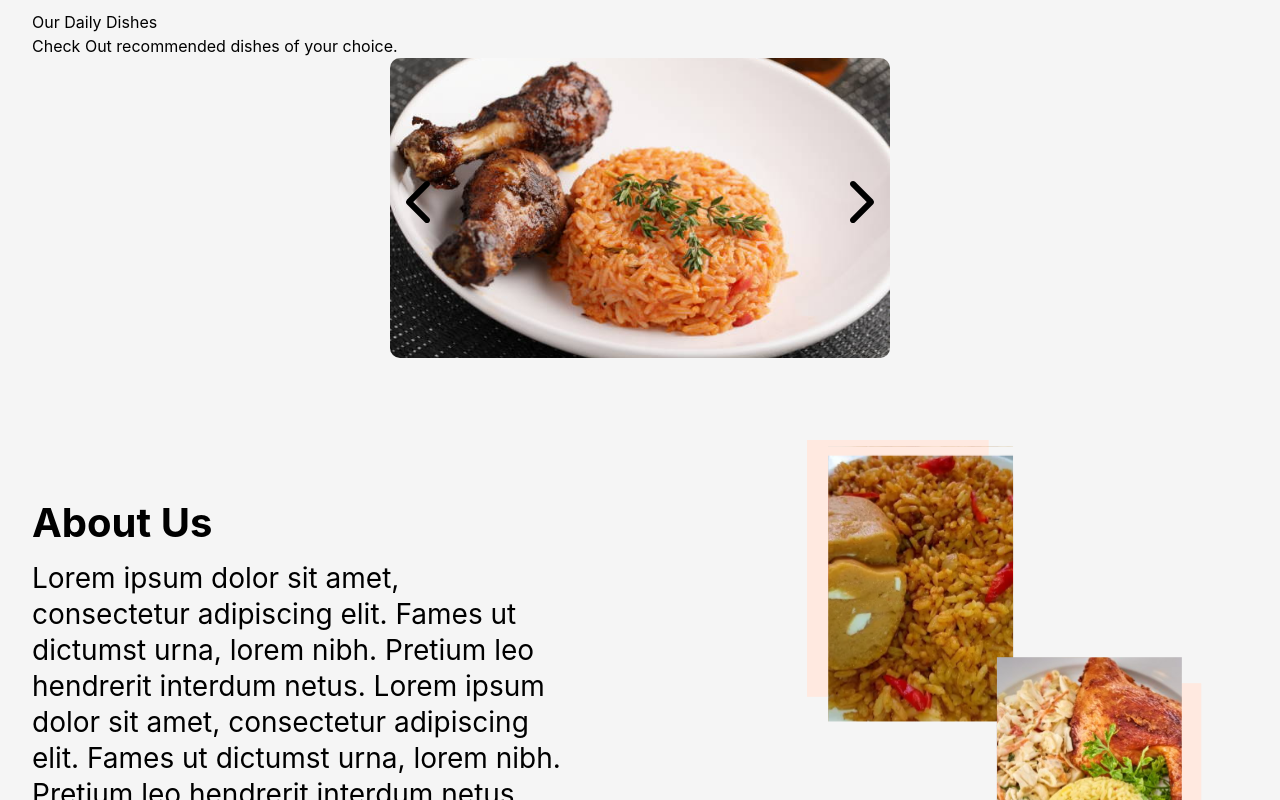
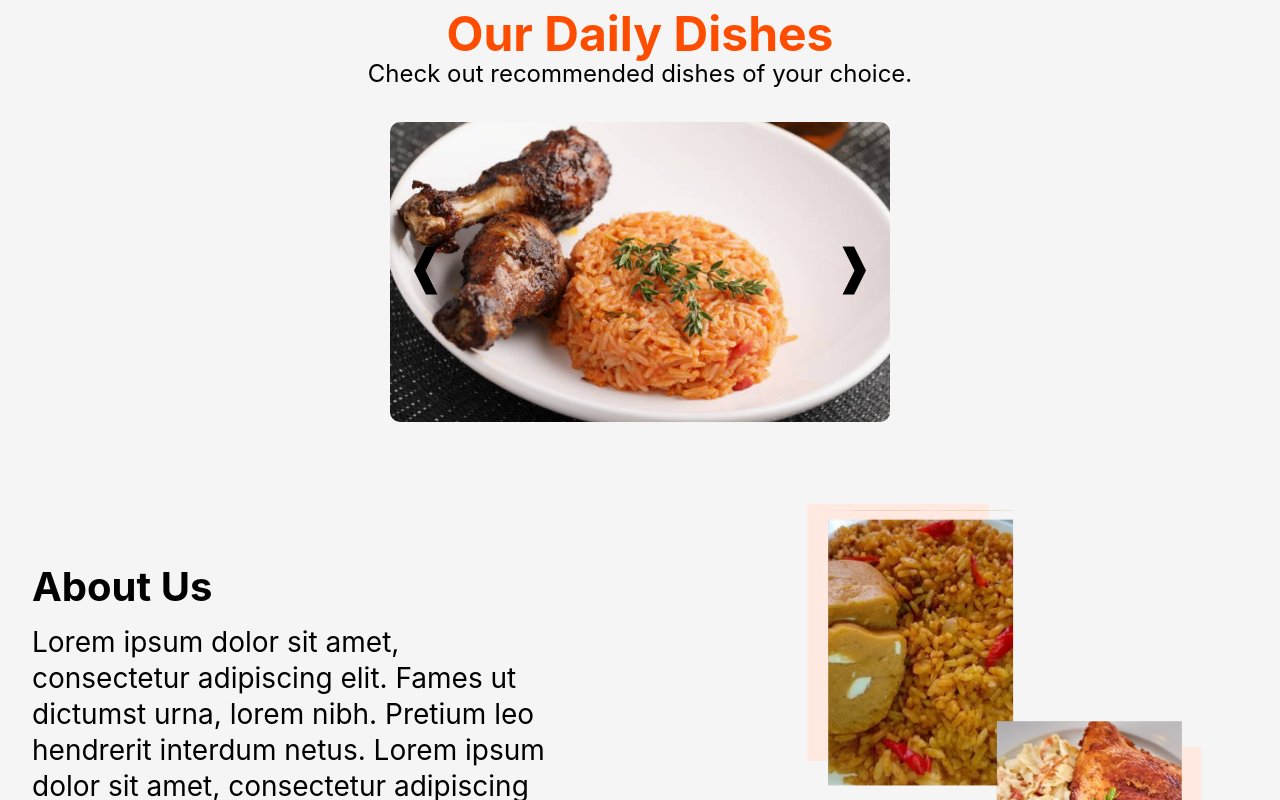
Before and after one commit to Omolaso/Homely, a React (Create React App) app: page / in a window 1280 px wide. Shown: the part 1400-2200 px from the top of the page. Built offline with nearby package versions, Linux system fonts and the light colour scheme.

Commit message:
completed slide functions and added readme

```diff
--- a/src/ImageSlider.js
+++ b/src/ImageSlider.js
@@ -1,6 +1,6 @@
-import React, { useState, useEffect } from 'react';
-import { FontAwesomeIcon } from '@fortawesome/react-fontawesome';
-import { faChevronRight, faChevronLeft } from '@fortawesome/free-solid-svg-icons';
+// import React, { useState, useEffect } from 'react';
+import React, { useState } from 'react';
+
 
 const ImageSlider = ({slides}) => {
     const [currentIndex, setCurrentIndex] = useState(0);
@@ -17,9 +17,9 @@ const ImageSlider = ({slides}) => {
         setCurrentIndex(newIndex);
     }
 
-    useEffect(() =>{
-        // goToNext();
-    })
+    // useEffect(() =>{
+    //     goToNext();
+    // })
 
     const slideStyles = {
         width: "100%",
@@ -34,19 +34,11 @@ const ImageSlider = ({slides}) => {
 
     return(
         <div className='h-full relative'>
-            <div className='absolute top-[40%] right-4 z-10'>
-                <FontAwesomeIcon
-                    icon={faChevronRight}
-                    className="text-2xl md:text-5xl cursor-pointer"
-                    onClick={goToNext}
-                />
+            <div className='absolute top-[40%] right-4 z-10 text-2xl md:text-5xl cursor-pointer' onClick={goToNext}>
+               ❱
             </div>
-            <div className='absolute top-[40%] left-4 z-10'>
-                <FontAwesomeIcon
-                    icon={faChevronLeft}
-                    className="text-2xl md:text-5xl cursor-pointer"
-                    onClick={goToPrevious}
-                />
+            <div className='absolute top-[40%] left-4 z-10 text-2xl md:text-5xl cursor-pointer' onClick={goToPrevious}>
+                ❰
             </div>
             <div style={slideStyles}></div>
         </div>
--- a/src/component/About.jsx
+++ b/src/component/About.jsx
@@ -3,7 +3,7 @@ import food from "../svg/about-food.svg";
 
 const About = () => {
   return (
-    <main id='about' className='flex flex-row items-center justify-between px-8 mt-8'>
+    <main id='about' className='flex flex-row items-center justify-between px-8 pt-8'>
       <section className='flex flex-col flex-1 md:flex-[0.5] justify-between h-full md:h-[370px] text-center md:text-left'>
         <h1 className='font-bold text-3xl md:text-[40px] text-homely-black'>About Us</h1>
         <p className='font-normal text-xl md:text-[28px] leading-9 w-full md:w-[530px]'>
--- a/src/component/Contact.jsx
+++ b/src/component/Contact.jsx
@@ -2,7 +2,7 @@ import React from 'react'
 
 const Contact = () => {
   return (
-    <main id='contact' className='px-8 mt-8'>
+    <main id='contact' className='px-8 pt-8'>
       contact
     </main>
   )
--- a/src/component/DishGrid.jsx
+++ b/src/component/DishGrid.jsx
@@ -13,12 +13,12 @@ const DishGrid = () => {
     ];
 
     return (
-        <main id="products" className="mt-8 px-8">
-            <header>
-                <h1>Our Daily Dishes</h1>
-                <p>Check Out recommended dishes of your choice.</p>
+        <main id="products" className="pt-8 px-8">
+            <header className='text-center'>
+                <h1 className='font-bold text-3xl md:text-5xl text-homely-red'>Our Daily Dishes</h1>
+                <p className='text-lg md:text-2xl font-normal text-homely-black'>Check out recommended dishes of your choice.</p>
             </header>
-            <div className="w-full md:w-[500px] h-[300px] mx-auto">
+            <div className="w-full md:w-[500px] h-[300px] mx-auto mt-8">
                 <ImageSlider slides={slides} />
             </div>
         </main>
--- a/src/component/Footer.jsx
+++ b/src/component/Footer.jsx
@@ -2,7 +2,7 @@ import React from 'react'
 
 const Footer = () => {
   return (
-    <main className='px-8 mt-8'>
+    <main className='px-8 pt-8'>
         Footer
     </main>
   )
--- a/src/component/Home.jsx
+++ b/src/component/Home.jsx
@@ -5,7 +5,7 @@ import foodIcon from "../svg/food-icon.svg";
 
 const Home = () => {
     return (
-        <main id="home" className="flex flex-col px-8">
+        <main className="flex flex-col px-8">
             <section className="flex flex-row items-center justify-between">
                 <div className="flex flex-col ">
                     <article className="text-center md:text-left w-full md:w-[483px]">
--- a/src/component/MobileApp.jsx
+++ b/src/component/MobileApp.jsx
@@ -5,7 +5,7 @@ import appStore from "../svg/app-store.svg";
 
 const MobileApp = () => {
     return (
-        <main id="mobileApp" className="px-8 mt-8">
+        <main id="mobileApp" className="px-8 pt-8">
             <header className='text-center'>
                 <h1 className='font-bold text-3xl md:text-5xl text-homely-red'>Get our mobile app</h1>
                 <p className='text-lg md:text-2xl font-normal text-homely-black mt-2'>Enjoy better experience</p>
--- a/src/component/ServiceGrid.jsx
+++ b/src/component/ServiceGrid.jsx
@@ -6,7 +6,7 @@ import topFoodIcon from "../svg/top-food-icon.svg";
 
 const ServiceGrid = () => {
   return (
-    <main className='mt-8'>
+    <main className='pt-8'>
         <header className='text-center'>
             <h1 className='font-bold text-3xl md:text-5xl text-homely-red'>Why choose us?</h1>
             <p className='text-lg md:text-2xl font-normal text-homely-black'>This is what makes our product different.</p>
--- a/src/component/Testimonies.jsx
+++ b/src/component/Testimonies.jsx
@@ -2,7 +2,7 @@ import React from 'react'
 
 const Testimonies = () => {
   return (
-    <main id='testimonies' className='mt-8 px-8'>
+    <main id='testimonies' className='pt-8 px-8'>
         <header className='text-center'>
             <h1 className='font-bold text-3xl md:text-5xl text-homely-red'>Testimonies</h1>
             <p className='text-lg md:text-2xl font-normal text-homely-black'>This is what our clients are saying.</p>
```
Also changed, not shown: 1 other file (tests, documents, lock files or other folders).
